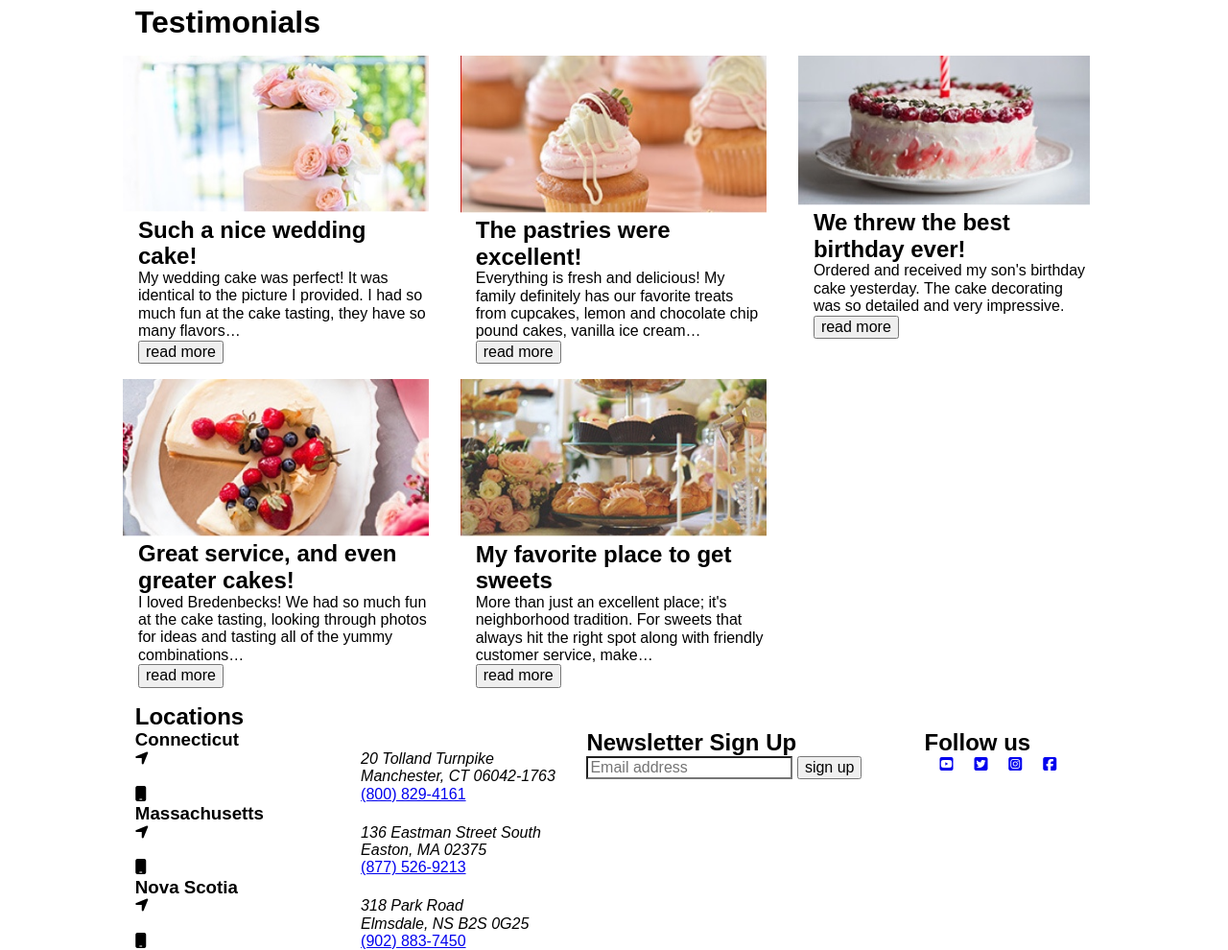
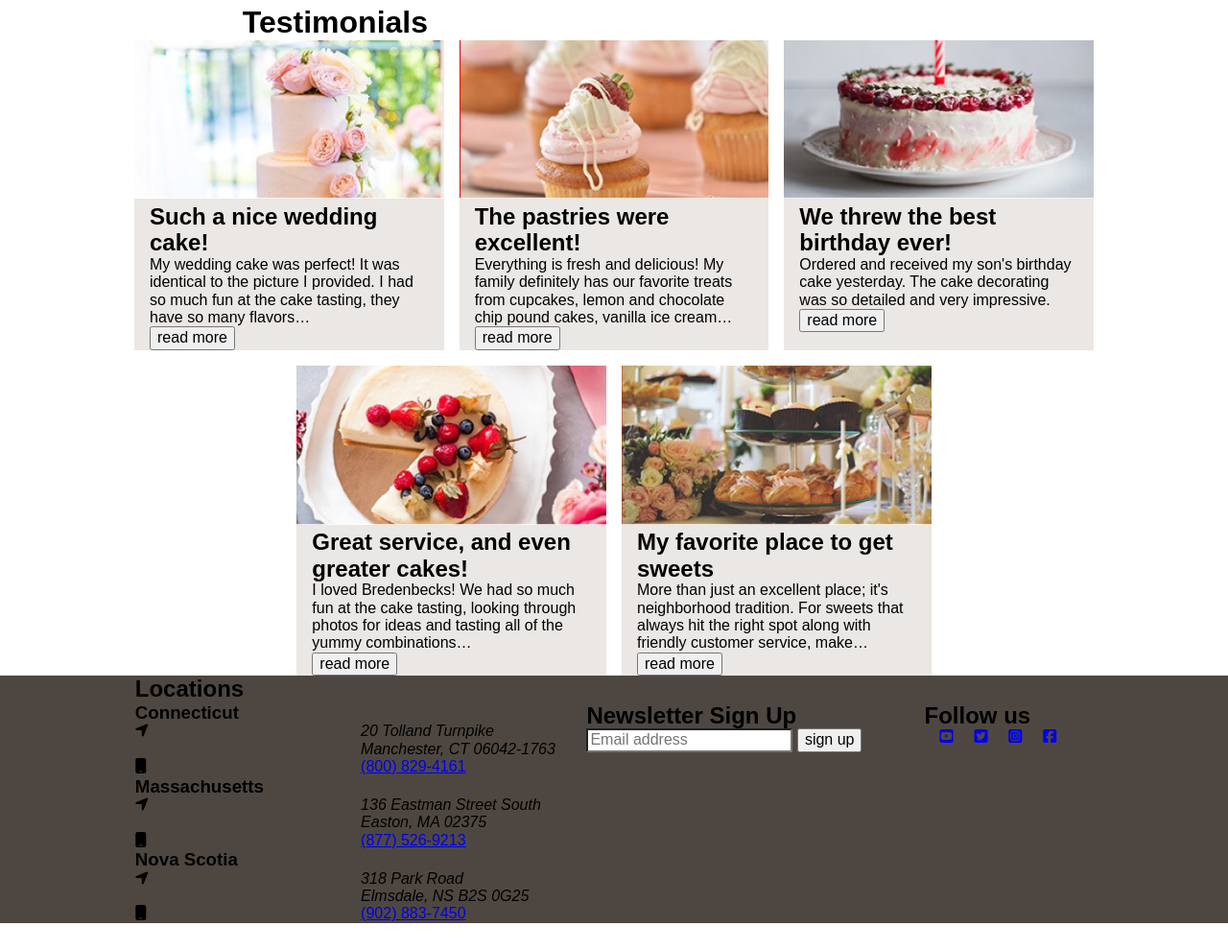
Before and after one commit to sdb329/Balsamo-web-2, a plain HTML site: page deploy/index.html in a window 1280 px wide. Shown: the part 2100-3090 px from the top of the page at 96% size. After the commit the page ends 3062 px from the top, so only its background shows below. Drawn offline with Linux system fonts and the light colour scheme.

Commit message:
more fixes

```diff
--- a/deploy/index.html
+++ b/deploy/index.html
@@ -118,15 +118,15 @@
     </section>
 
     <section id="testimonials">
-
         <div>
+            <div id="test-title">
                 <h1>Testimonials</h1>
             </div>
 
             <ul>
 
 
-            <li>
+                <li id="t1">
 
                     <div>
                         <img src="img/testimonials/wedding-cake.jpg" alt="wedding cake">
@@ -135,18 +135,15 @@
 
                     <section>
                         <div class="test-content">
-
-
                             <div>
                                 <h2>Such a nice wedding cake!</h2>
-                        <p>My wedding cake was perfect! It was identical to the picture I provided. I had so much fun at
+                                <p>My wedding cake was perfect! It was identical to the picture I provided. I had so much
+                                    fun at
                                     the
                                     cake
                                     tasting, they have so many flavors…</p>
                                 <button>read more</button>
                             </div>
-
-
                         </div>
                     </section>
 
@@ -155,7 +152,7 @@
 
 
 
-            <li>
+                <li id="t2">
 
                     <div>
                         <img src="img/testimonials/strawberry-cupcakes.jpg" alt="strawberry cupcakes">
@@ -163,8 +160,6 @@
 
                     <section>
                         <div class="test-content">
-
-
                             <div>
                                 <h2>The pastries were excellent!</h2>
                                 <p>Everything is fresh and delicious! My family definitely has our favorite treats from
@@ -174,12 +169,11 @@
                                     chocolate chip pound cakes, vanilla ice cream…</p>
                                 <button>read more</button>
                             </div>
-
                         </div>
                     </section>
                 </li>
 
-            <li>
+                <li id="t3">
 
                     <div id="img-3t">
                         <img src="img/testimonials/birthday-cake.jpg" alt="birthday cake">
@@ -187,24 +181,22 @@
 
                     <section>
                         <div class="test-content">
-
-
                             <div>
                                 <h2>We threw the best birthday ever!</h2>
-                        <p>Ordered and received my son's birthday cake yesterday. The cake decorating was so detailed
+                                <p>Ordered and received my son's birthday cake yesterday. The cake decorating was so
+                                    detailed
                                     and
                                     very
                                     impressive.</p>
                                 <button>read more</button>
                             </div>
-
                         </div>
                     </section>
 
 
                 </li>
 
-            <li>
+                <li id="t4">
 
 
                     <div>
@@ -216,7 +208,8 @@
                         <div class="test-content">
                             <div>
                                 <h2>Great service, and even greater cakes!</h2>
-                        <p>I loved Bredenbecks! We had so much fun at the cake tasting, looking through photos for ideas
+                                <p>I loved Bredenbecks! We had so much fun at the cake tasting, looking through photos for
+                                    ideas
                                     and
                                     tasting
                                     all of the yummy combinations…</p>
@@ -227,7 +220,7 @@
                     </section>
                 </li>
 
-            <li>
+                <li id="t5">
 
                     <div>
                         <img src="img/testimonials/cake-display.jpg" alt="cake display">
@@ -239,7 +232,8 @@
 
                             <div>
                                 <h2>My favorite place to get sweets</h2>
-                        <p>More than just an excellent place; it's neighborhood tradition. For sweets that always hit
+                                <p>More than just an excellent place; it's neighborhood tradition. For sweets that always
+                                    hit
                                     the
                                     right
                                     spot
@@ -252,7 +246,7 @@
                 </li>
 
             </ul>
-
+        </div>
     </section>
 
     <footer>
--- a/dev/scss/layout/_footer.scss
+++ b/dev/scss/layout/_footer.scss
@@ -6,6 +6,8 @@ footer {
     display: grid;
     grid-template-columns: 16px auto 16px;
     grid-template-areas: ". footer .";
+
+    background-color: $darkbrown;
 
     >div {
         grid-area: footer;
--- a/dev/scss/sections/_testimonials.scss
+++ b/dev/scss/sections/_testimonials.scss
@@ -2,8 +2,22 @@
     testimonials
 ============= */
 #testimonials {
+    @include md{
+        display: grid;
+        grid-template-columns: 16px auto 16px;
+        grid-template-areas: ". testimonials .";
+    }
 
-    >div {
+    @include xl{
+        grid-template-columns: auto 1000px auto;
+        // border: 1px solid red;
+    }
+>div{
+
+    @include md{
+        grid-area: testimonials;
+    }
+    #test-title {
         display: grid;
         grid-template-columns: 16px auto 16px;
         grid-template-areas: ". title-test .";
@@ -25,9 +39,81 @@
     }
 
     ul {
+        @include md{
+            display: grid;
+            grid-template-columns: repeat(4, 1fr);
+            grid-template-areas:
+            "t1 t1 t2 t2"
+            "t3 t3 t4 t4"
+            ". t5 t5 .";
+            gap: 16px;
+        }
+
+        #t1{
+            @include md{
+                grid-area: t1;
+            }
+        }
+        #t2{
+            @include md{
+                grid-area: t2;
+            }
+        }
+        #t3{
+            @include md{
+                grid-area: t3;
+            }
+        }
+        #t4{
+            @include md{
+                grid-area: t4;
+            }
+        }
+        #t5{
+            @include md{
+                grid-area: t5;
+            }
+        }
+
+
+
+        @include lg{
+            display: grid;
+            grid-template-columns: repeat(6, 1fr);
+            grid-template-areas:
+            "t1 t1 t2 t2 t3 t3"
+            ". t4 t4 t5 t5 .";
+        }
+
+        #t1{
+            @include lg{
+                grid-area: t1;
+            }
+        }
+        #t2{
+            @include lg{
+                grid-area: t2;
+            }
+        }
+        #t3{
+            @include lg{
+                grid-area: t3;
+            }
+        }
+        #t4{
+            @include lg{
+                grid-area: t4;
+            }
+        }
+        #t5{
+            @include lg{
+                grid-area: t5;
+            }
+        }
 
 
         li {
+            background-color: $gray;
             img {
                 width: 100%;
             }
@@ -45,110 +131,55 @@
             }
 
         }}
+    }
 
-     ul{
+    //  ul{
 
 
 
 
-         @include md{
-            display: grid;
-            grid-template-columns: auto auto;
-            // border: 1px solid green;
-            grid-gap: 16px;
-            padding: 16px;
-         }
-        li{
-            @include md{
-            img {
-                width: 95%
-            }}
-        }
-     }
+    //      @include md{
+    //         display: grid;
+    //         grid-template-columns: auto auto;
+    //         // border: 1px solid green;
+    //         grid-gap: 16px;
+    //         padding: 16px;
+    //      }
+    //     li{
+    //         @include md{
+    //         img {
+    //             width: 95%
+    //         }}
+    //     }
+    //  }
 
-     ul{
-        @include lg{
-           display: grid;
-           grid-template-columns: auto auto auto;
-        //    border: 1px solid green;
-           padding: 16px;
-           grid-gap: 16px;
-        }
-        .test-content {
-            @include lg{
-            grid-area: test;
-            // border: 1px solid red;
-        }}
-       li{
-           @include lg{
-           img {
-               width: 95%
-           }}
-       }
-    }
+    //  ul{
+    //     @include lg{
+    //        display: grid;
+    //        grid-template-columns: auto auto auto;
+    //     //    border: 1px solid green;
+    //        padding: 16px;
+    //        grid-gap: 16px;
+    //     }
+    //     .test-content {
+    //         @include lg{
+    //         grid-area: test;
+    //         // border: 1px solid red;
+    //     }}
+    //    li{
+    //        @include lg{
+    //        img {
+    //            width: 95%
+    //        }}
+    //    }
+    // }
 
-    ul{
-        @include xl{
-           padding-right: 10%;
-           padding-left: 10%
-        }
-
-
-    }}
-
-
-
-
-    //     @include md {
-    //         li {
-    //             display: grid;
-    //             grid-template-columns: auto auto;
-    //             grid-template-areas:
-    //                 "t1 t2"
-    //                 "img1 img2"
-    //                 "t3 t4"
-    //                 "img3 img4"
-    //                 "t5 t5"
-    //                 "img5 img5";
-    //         }
+    // ul{
+    //     @include xl{
+    //        padding-right: 10%;
+    //        padding-left: 10%
     //     }
 
 
-    //             #img-1t{
-    //                 @include md {
-    //                     grid-area: img1;
-    //                 }
-    //             }
-
-
-
-    //             #img-2t{
-    //                 @include md {
-    //                     grid-area: img2;
-    //                 }
-    //             }
-
-
-
-    //             #img-3t{
-    //                 @include md {
-    //                     grid-area: img3;
-    //                 }
-    //             }
-
-
-
-    //             #img-4t{
-    //                 @include md {
-    //                     grid-area: img4;
-    //                 }
-    //             }
-
-
-    //             #img-5t{
-    //                 @include md {
-    //                     grid-area: img5;
-    //                 }
-    //             }
-    //     }
     // }
+}
```
Also changed, not shown: deploy/css/styles.css, 1 other file. Lines whose indentation alone changed are shown as unchanged.
